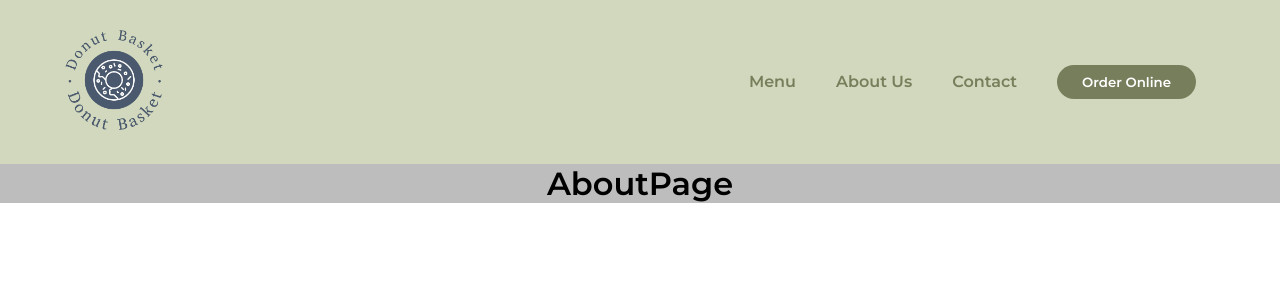
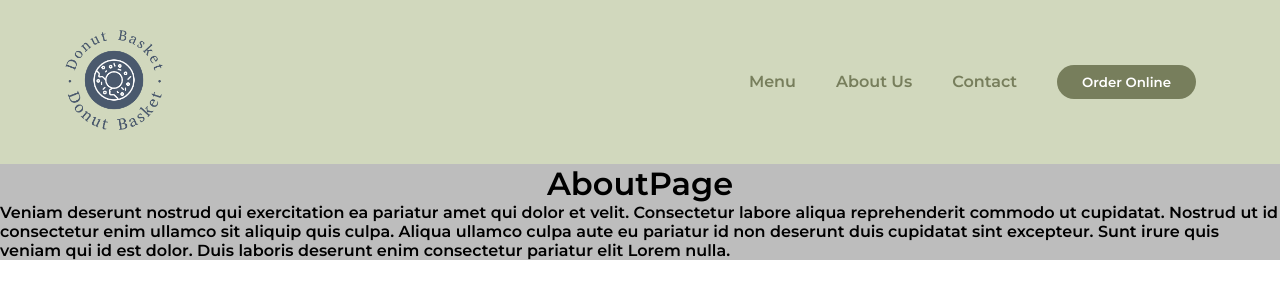
Before and after one commit to Tokuda17/donut-basket, a React (Create React App) app: page /about in a window 1280 px wide. Shown: the top 300 px of the page. Built offline with nearby package versions, Linux system fonts and the light colour scheme.

Commit message:
Transition from page to page complete

```diff
--- a/package.json
+++ b/package.json
@@ -10,6 +10,7 @@
     "react-dom": "^18.3.1",
     "react-router-dom": "^6.26.0",
     "react-scripts": "5.0.1",
+    "react-transition-group": "^4.4.5",
     "web-vitals": "^2.1.4"
   },
   "scripts": {
--- a/src/App.css
+++ b/src/App.css
@@ -8,6 +8,7 @@
   --pebble-color: #bdbdbd;
   --dark-green-color: #283106;
 }
+
 h1{
   display: flex;
   justify-content: center;
@@ -24,3 +25,31 @@ h1{
 .app-container{
   background-color: var(--pebble-color);
 }
+
+.fade{
+  position: relative;
+}
+
+.page {
+  position: absolute; /* Ensure pages do not stack */
+  top: 0;
+  left: 0;
+  width: 100%;
+  height: 100%;
+}
+
+.fade-enter {
+  opacity: 0;
+}
+.fade-enter-active {
+  opacity: 1;
+  transition: opacity 1.5s ease-in-out;
+}
+.fade-exit {
+  opacity: 0;
+}
+.fade-exit-active {
+  opacity: 0;
+  display: none;
+  transition: opacity .1s ease-in-out;
+}
--- a/src/App.js
+++ b/src/App.js
@@ -1,7 +1,14 @@
 // src/App.js
 
 import React from "react";
-import { BrowserRouter as Router, Route, Routes, Link } from "react-router-dom";
+import {
+  BrowserRouter as Router,
+  Route,
+  Routes,
+  Link,
+  useLocation,
+} from "react-router-dom";
+import { CSSTransition, TransitionGroup } from "react-transition-group";
 import HomePage from "./pages/HomePage";
 import MenuPage from "./pages/MenuPage";
 import AboutPage from "./pages/AboutPage";
@@ -11,20 +18,24 @@ import "./App.css";
 import Navbar from "./components/Navbar";
 
 function App() {
+  const location = useLocation();
+
   return (
     <div className="app-container">
-      <Router>
       <Navbar />
       <div>
-          <Routes>
+        <TransitionGroup>
+          <CSSTransition key={location.key} timeout={1000} classNames="fade">
+            <Routes location={location}>
               <Route path="/" element={<HomePage />} />
               <Route path="/menu" element={<MenuPage />} />
               <Route path="/about" element={<AboutPage />} />
               <Route path="/contact" element={<ContactPage />} />
               <Route path="/order-online" element={<OrderOnlinePage />} />
             </Routes>
+          </CSSTransition>
+        </TransitionGroup>
       </div>
-      </Router>
     </div>
   );
 }
--- a/src/index.js
+++ b/src/index.js
@@ -1,13 +1,16 @@
 import React from "react";
 import ReactDOM from "react-dom/client";
+import { BrowserRouter as Router } from "react-router-dom";
 import App from "./App";
 import reportWebVitals from "./reportWebVitals";
 
 const root = ReactDOM.createRoot(document.getElementById("root"));
 root.render(
-  <React.StrictMode>
-    <App />
-  </React.StrictMode>
+  <Router>
+    <React.StrictMode>
+      <App />
+    </React.StrictMode>
+  </Router>
 );
 
 // If you want to start measuring performance in your app, pass a function
--- a/src/pages/AboutPage.js
+++ b/src/pages/AboutPage.js
@@ -4,6 +4,14 @@ function AboutPage() {
   return (
     <div>
       <h1>AboutPage</h1>
+      <p>
+        Veniam deserunt nostrud qui exercitation ea pariatur amet qui dolor et
+        velit. Consectetur labore aliqua reprehenderit commodo ut cupidatat.
+        Nostrud ut id consectetur enim ullamco sit aliquip quis culpa. Aliqua
+        ullamco culpa aute eu pariatur id non deserunt duis cupidatat sint
+        excepteur. Sunt irure quis veniam qui id est dolor. Duis laboris
+        deserunt enim consectetur pariatur elit Lorem nulla.
+      </p>
     </div>
   );
 }
```
Also changed, not shown: 1 other file (tests, documents, lock files or other folders). Lines whose indentation alone changed are shown as unchanged.
